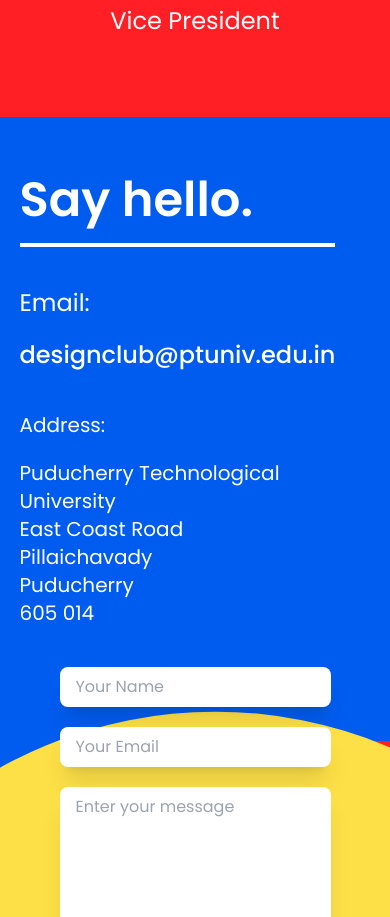
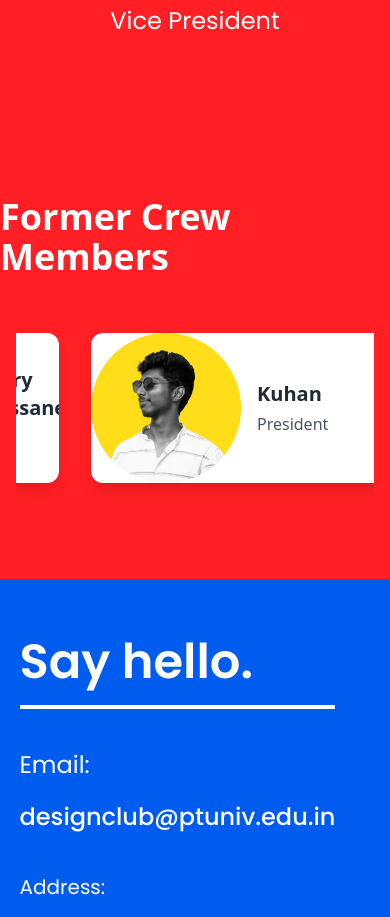
Before and after one commit to Shefaoudeen/DC-website, a React (Vite) app: page / in a window 390 px wide. Shown: the part 7624-8541 px from the top of the page. Built offline with nearby package versions, Linux system fonts and the light colour scheme.

Commit message:
Ex crew members added!

```diff
--- /dev/null
+++ b/src/Components/CrewCard.jsx
@@ -0,0 +1,22 @@
+import React from 'react'
+
+const CrewCard = ({ member }) => {
+    return (
+      <div className="flex bg-white rounded-xl shadow-lg overflow-hidden mx-2 min-w-[300px] md:min-w-[400px]">
+        <div className="w-1/2">
+          <img
+            src={member.picture}
+            alt={member.name}
+            className="w-full h-full object-cover"
+          />
+        </div>
+        <div className="w-1/2 p-4 flex flex-col justify-center">
+          <h3 className="text-xl font-bold text-gray-800">{member.name}</h3>
+          <p className="text-gray-600 mt-1">{member.designation}</p>
+        </div>
+      </div>
+    );
+  };
+
+
+export default CrewCard
--- /dev/null
+++ b/src/Components/ExCrew.jsx
@@ -0,0 +1,75 @@
+import { exCrew } from '../Data/team';
+import React, { useRef, useState, useEffect } from 'react';
+import CrewCard from './CrewCard';
+
+const ExCrew = () => {
+
+  const carouselRef = useRef(null);
+  const [isHovered, setIsHovered] = useState(false);
+  const positionRef = useRef(0);
+  const initializedRef = useRef(false);
+
+  const extendedItems = [...exCrew, ...exCrew, ...exCrew];
+
+  useEffect(() => {
+    const carousel = carouselRef.current;
+    if (!carousel) return;
+
+
+    const singleListWidth = carousel.scrollWidth/3;
+    let animationId;
+
+    const animate = () => {
+      if (!isHovered) {
+        positionRef.current += 1;
+
+        if (positionRef.current >= singleListWidth * 2 ) {
+
+          positionRef.current = singleListWidth;
+          carousel.scrollLeft = positionRef.current;
+
+        }else{
+          carousel.scrollLeft = positionRef.current;
+        }
+
+      }
+
+      animationId = requestAnimationFrame(animate);
+    };
+
+    if(!initializedRef.current){
+      positionRef.current = singleListWidth;
+      carousel.scrollLeft = positionRef.current;
+      initializedRef.current = true;
+    }
+    animationId = requestAnimationFrame(animate);
+
+    return () => {
+      cancelAnimationFrame(animationId);
+    };
+  }, [isHovered]);
+
+  return (
+    <div className="bg-[#ff1f25] select-none w-full flex flex-col justify-center items-center pt-20 pb-20 z-50 relative max-w-screen">
+      <h2 className="text-4xl font-bold text-white mb-10">Former Crew Members</h2>
+
+      <div
+        className="w-full max-w-6xl px-4"
+        onMouseEnter={() => setIsHovered(true)}
+        onMouseLeave={() => setIsHovered(false)}
+      >
+        <div
+          ref={carouselRef}
+          className="flex overflow-hidden gap-4 py-4"
+        >
+          {extendedItems.map((member) => (
+            <CrewCard member={member} />
+          ))}
+        </div>
+
+      </div>
+    </div>
+  );
+};
+
+export default ExCrew;
--- a/src/Data/team.js
+++ b/src/Data/team.js
@@ -58,4 +58,33 @@
   },
 ];
 
-export { team };
+const exCrew = [
+
+  {
+    id: 1,
+    picture: Rocket,
+    name: "Yokeswary Anebarassane",
+    designation: "Chief",
+  },
+  {
+    id: 2,
+    picture: Kuhan,
+    name: "Kuhan",
+    designation: "President",
+  },
+  {
+    id: 3,
+    picture: Devanathan,
+    name: "Devanathan",
+    designation: "Vice President",
+  },
+  {
+    id: 4,
+    picture: Yogeshwaran,
+    name: "Yogeshwaran",
+    designation: "Vice President",
+  },
+
+];
+
+export { team, exCrew };
--- a/src/Pages/Homepage.jsx
+++ b/src/Pages/Homepage.jsx
@@ -5,6 +5,7 @@
 import Works from "../Components/Works";
 import Team from "../Components/Team";
 import Footer from "./Footer";
+import ExCrew from "../Components/ExCrew";
 
 const Homepage = () => {
   return (
@@ -14,6 +15,7 @@
       <Units />
       <Works />
       <Team />
+      <ExCrew />
       <Footer />
     </>
   );
```
